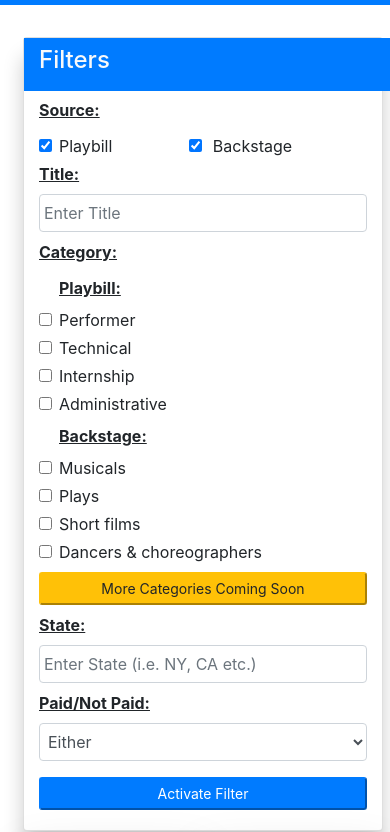
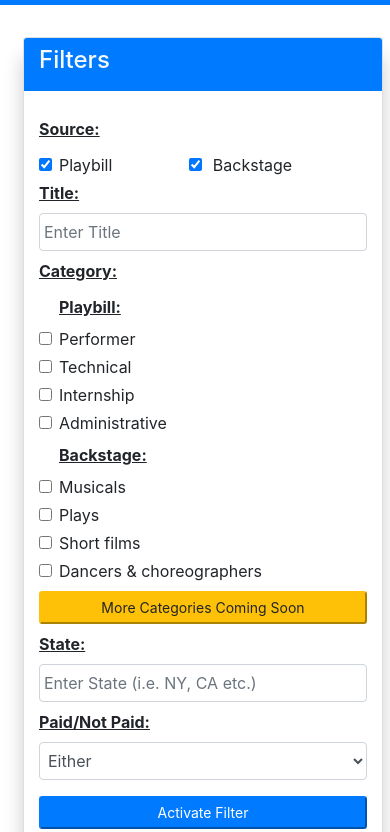
Before and after one commit to cefimenda/scraper, a website: page home/index.html in a window 390 px wide. Shown: the part 51-883 px from the top of the page. Drawn offline with nearby package versions, Linux system fonts and the light colour scheme; no server answers.

Commit message:
fixed a UI issue on smaller screens

```diff
--- a/home/style.css
+++ b/home/style.css
@@ -54,6 +54,12 @@
         position:static;
         left:auto;
     }
+    .filtersTitle{
+        position: relative;
+    }
+    .sourceFilter{
+        margin-top:10px;
+    }
     .auditionsBody{
         margin-top:10px;
         left:auto;
```
